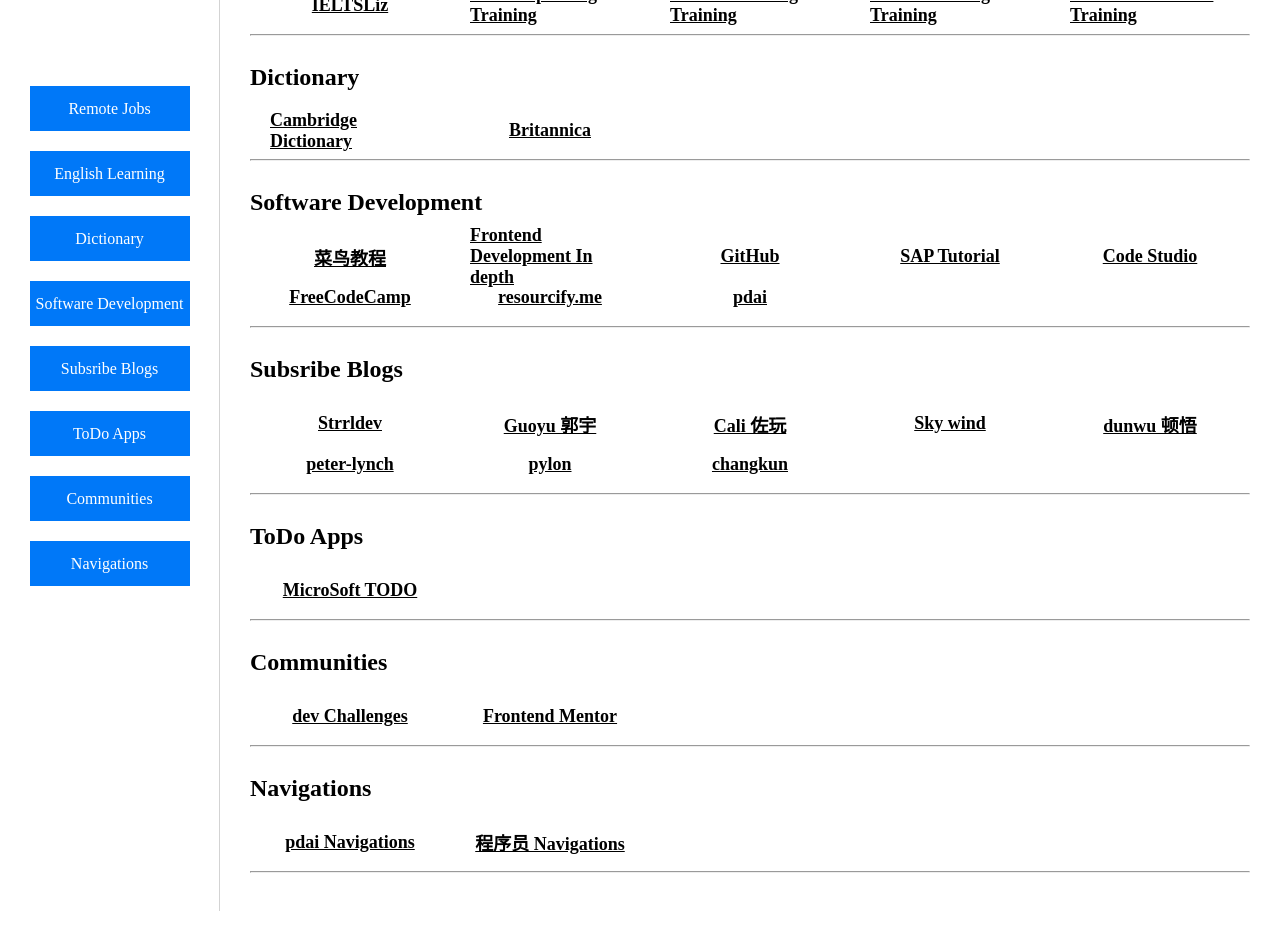
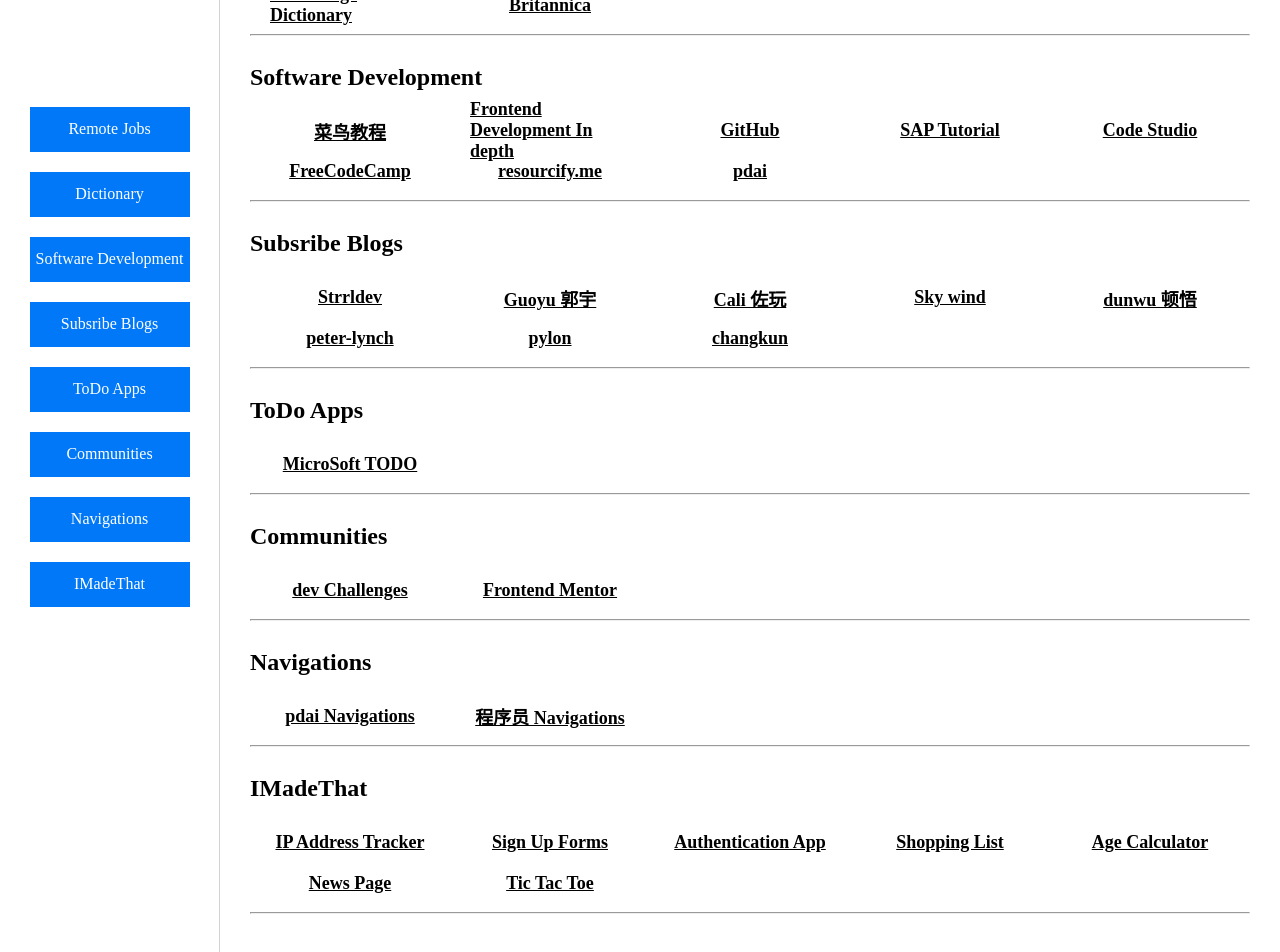
Before and after one commit to mvpsheng/toolslib, a React (Vite) app: page / in a window 1280 px wide. Shown: the part 238-1190 px from the top of the page. Before the commit the page ends 1149 px from the top, so only its background shows below. Built offline with nearby package versions, Linux system fonts and the light colour scheme.

Commit message:
Add "Some websites I made"

```diff
--- a/src/App.jsx
+++ b/src/App.jsx
@@ -29,31 +29,7 @@
       type: "Remote Jobs",
     },
     { name: "EchoJobs", url: "https://www.amazon.com", type: "Remote Jobs" },
-    {
-      name: "IELTSLiz",
-      url: "https://ieltsliz.com/how-to-prepare-for-ielts-essential-steps/",
-      type: "English Learning",
-    },
-    {
-      name: "IELTS Speaking Training",
-      url: "https://www.bilibili.com/video/BV1Rz4y1q7QV?p=39&vd_source=f094d7c3380a67852396d8fc3e19bacb",
-      type: "English Learning",
-    },
-    {
-      name: "IELTS Listening Training",
-      url: "https://www.bilibili.com/video/BV1sM4y1Y7oM/?spm_id_from=333.999.0.0&vd_source=f094d7c3380a67852396d8fc3e19bacb",
-      type: "English Learning",
-    },
-    {
-      name: "IELTS Reading Training",
-      url: "https://www.bilibili.com/video/BV1Ko4y1E7Ew?p=24&vd_source=f094d7c3380a67852396d8fc3e19bacb",
-      type: "English Learning",
-    },
-    {
-      name: "IELTS Online Test Training",
-      url: "https://cdielts.gelielts.cn/register",
-      type: "English Learning",
-    },
+
     {
       name: "Cambridge Dictionary",
       url: "https://www.amazon.com",
@@ -174,6 +150,43 @@
       url: "https://www.pdai.tech/md/resource/tools.html",
       type: "Navigations",
     },
+    {
+      name: "IP Address Tracker",
+      url: "https://ipaddresstrackergxs.netlify.app",
+      type: "IMadeThat",
+    },
+    {
+      name: "Sign Up Forms",
+      url: "https://signupformgxs.netlify.app/",
+      type: "IMadeThat",
+    },
+    {
+      name: "Authentication App",
+      url: "https://authenticationappgxs.netlify.app/",
+      type: "IMadeThat",
+    },
+    {
+      name: "Shopping List",
+      url: "https://shoppingifygxs.netlify.app",
+      type: "IMadeThat",
+    },
+    {
+      name: "Age Calculator",
+      url: "https://age-calculator-gxs.netlify.app",
+      type: "IMadeThat",
+    },
+    {
+      name: "News Page",
+      url: "https://newshomepagegxs.netlify.app/",
+      type: "IMadeThat",
+    },
+    {
+      name: "Tic Tac Toe",
+      url: "https://tictactoegxs.netlify.app",
+      type: "IMadeThat",
+    },
+    // https://tictactoegxs.netlify.app
+    // https://age-calculator-gxs.netlify.app
     // http://cxy521.com/
   ];
 
```
